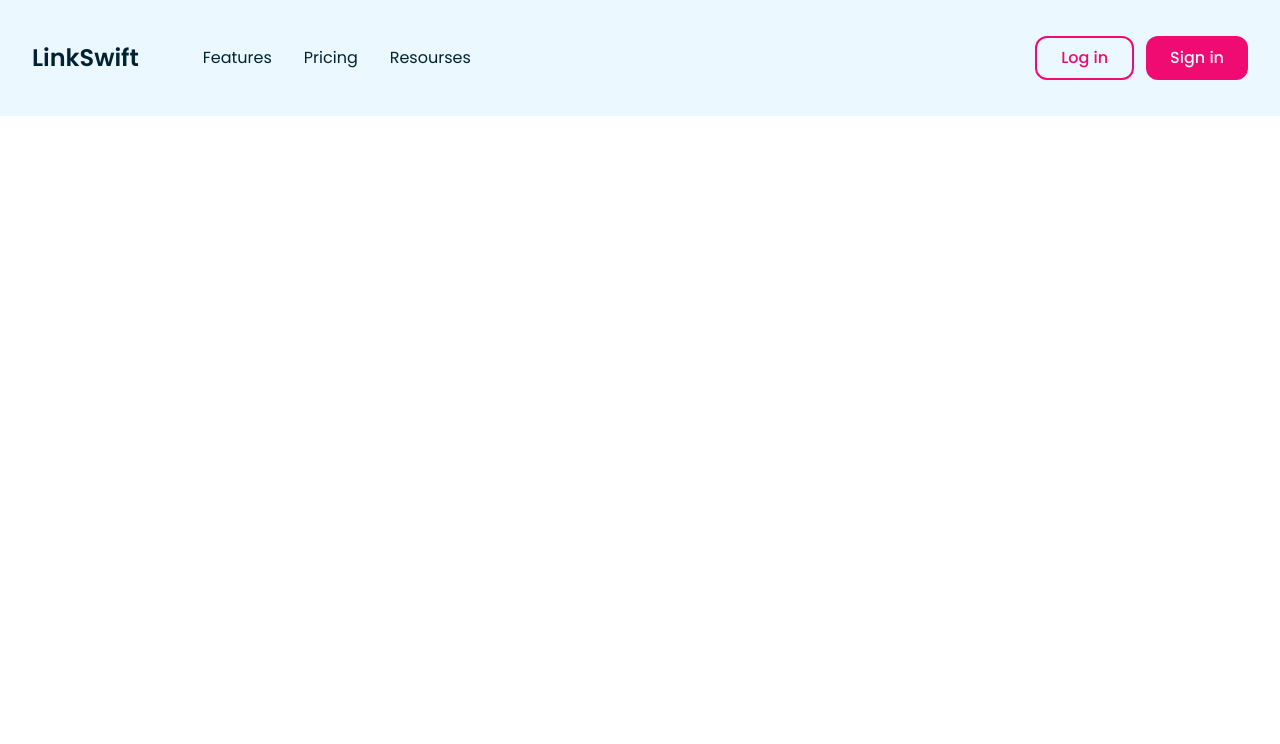
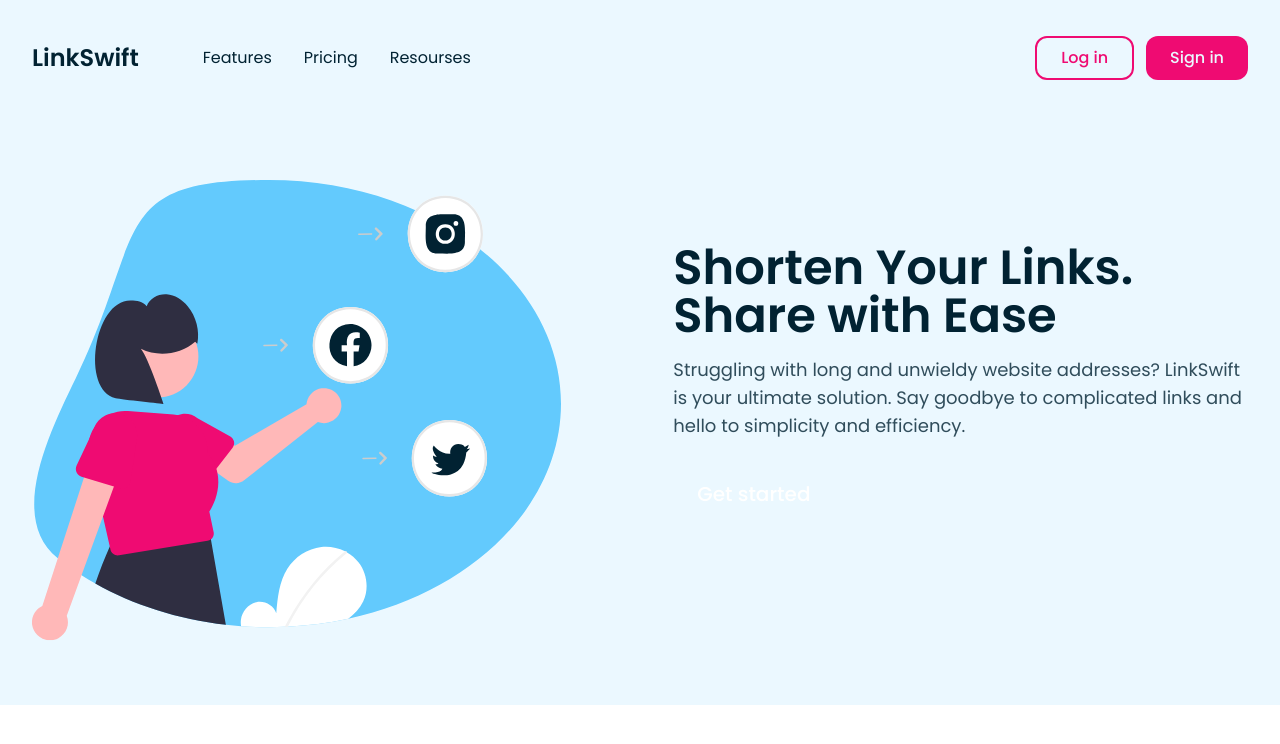
Before and after one commit to komal8556/LinkSwift-application, a React (Vite) app: page / in a window 1280 px wide. Shown: the top 744 px of the page. Built offline with nearby package versions, Linux system fonts and the light colour scheme.

Commit message:
add hero section

```diff
--- a/src/components/Hero.jsx
+++ b/src/components/Hero.jsx
@@ -1,8 +1,15 @@
 import { heroIllustration } from "../assets"
 
 const Hero = () => (
-  <section>
-
+  <section className="py-16 flex flex-col w-ful; lg:flex-row  gap-20 lg:gap-28" >
+    <div className="self-center">
+      <img src={heroIllustration} className="max-w-[560px] w-full" alt="hero illustration"/>
+    </div>
+    <div className="text-center max-w-[32rem] lg:max-w-[36rem] lg:text-left  lg:w-[50%] self-center lg:self-start lg:mt-16">
+      <h2 className="text-4xl md:text-5xl leading-[1.2] text-textColor font-semibold">Shorten Your Links. Share with Ease</h2>
+      <p className="mt-4 text-lg text-textColor/80">Struggling with long and unwieldy website addresses? LinkSwift is your ultimate solution. Say goodbye to complicated links and hello to simplicity and efficiency.</p>
+      <button className="px-6 mt-7 py-3 font-medium text-xl bg-gradient text-white rounded-xl">Get started</button>
+    </div>
   </section>
 )
 
```
